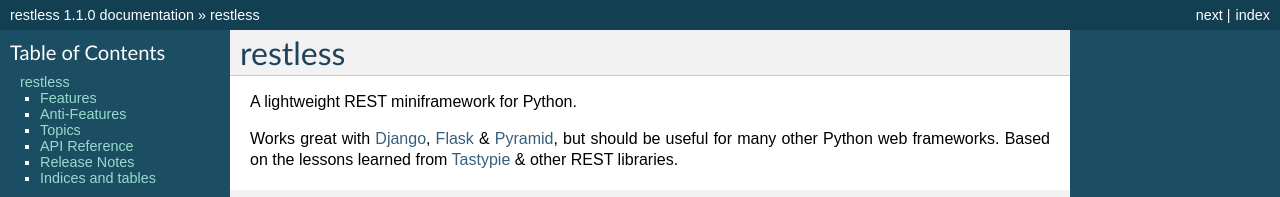
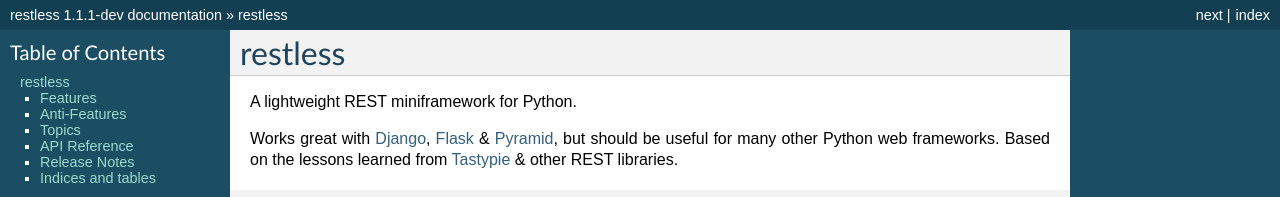
Before and after one commit to toastdriven/restless, a Sphinx documentation site: the page built from docs/index.rst, in a window 1280 px wide and 900 px high. Shown: the top 197 px of the window. Built offline with Sphinx 7.4.7, drawn with Linux system fonts in a browser that asks for light colours; some of the changed text lies outside the part shown.

Commit message:
Started the next dev cycle.

```diff
--- a/docs/conf.py
+++ b/docs/conf.py
@@ -53,9 +53,9 @@
 # built documents.
 #
 # The short X.Y version.
-version = '1.1.0'
+version = '1.1.1'
 # The full version, including alpha/beta/rc tags.
-release = '1.1.0'
+release = '1.1.1-dev'
 
 # The language for content autogenerated by Sphinx. Refer to documentation
 # for a list of supported languages.
--- a/restless/__init__.py
+++ b/restless/__init__.py
@@ -1,6 +1,6 @@
 __author__ = 'Daniel Lindsley'
 __license__ = 'BSD'
-__version__ = (1, 1, 0)
+__version__ = (1, 1, 1, 'dev')
 
 
 from .resources import Resource
--- a/setup.py
+++ b/setup.py
@@ -5,7 +5,7 @@
 
 setup(
     name='restless',
-    version='1.1.0',
+    version='1.1.1-dev',
     description='Simplistic RESTful API miniframework.',
     author='Daniel Lindsley',
     author_email='daniel@toastdriven.com',
```
